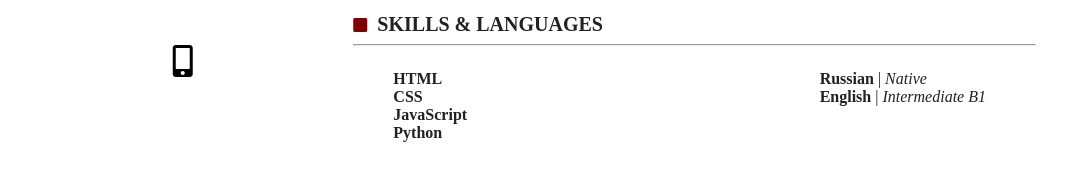
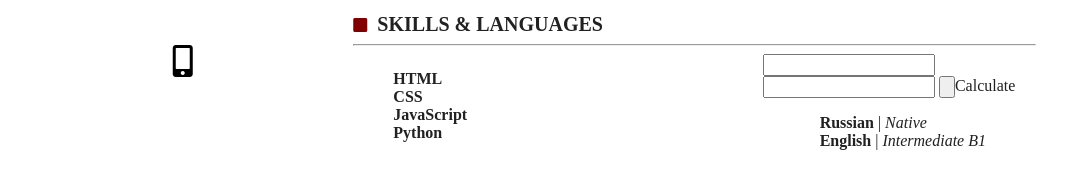
Before and after one commit to pr-victoria/rsschool-2019Q1-cv, a plain HTML site: page index.html in a window 1280 px wide. Shown: the part 521-710 px from the top of the page, without its empty margins (116-1183 px from the left). Drawn offline with Linux system fonts and the light colour scheme; a web font is replaced by a local one.

Commit message:
Update index.html

```diff
--- a/index.html
+++ b/index.html
@@ -8,6 +8,11 @@
     <link href="https://fonts.googleapis.com/css?family=Frank+Ruhl+Libre:400" rel="stylesheet">
     <link rel="stylesheet" href="https://use.fontawesome.com/releases/v5.7.2/css/all.css" integrity="sha384-fnmOCqbTlWIlj8LyTjo7mOUStjsKC4pOpQbqyi7RrhN7udi9RwhKkMHpvLbHG9Sr" crossorigin="anonymous">
     <title>Victoria Prokopenko | CV</title>
+    <script type = "text/javascript">
+        function myfunction() {
+            alert("how are you");
+         }
+</script>
 </head>
 <body>
     <div class="wrapper wrapper-flex">
@@ -73,6 +78,10 @@
                         </strong>
                     </ul>
                 </div>
+                <input type ="text" class="first" value="" />
+                <input type ="text" class="second" value="" />
+                <input type ="button" onclick = "myfunction()">Calculate</button>
+                <label class ="result" value="Not calculated" />
                 <div class="right-column">
                     <ul>
                         <li><strong>Russian</strong> | <em>Native</em></li>
```
